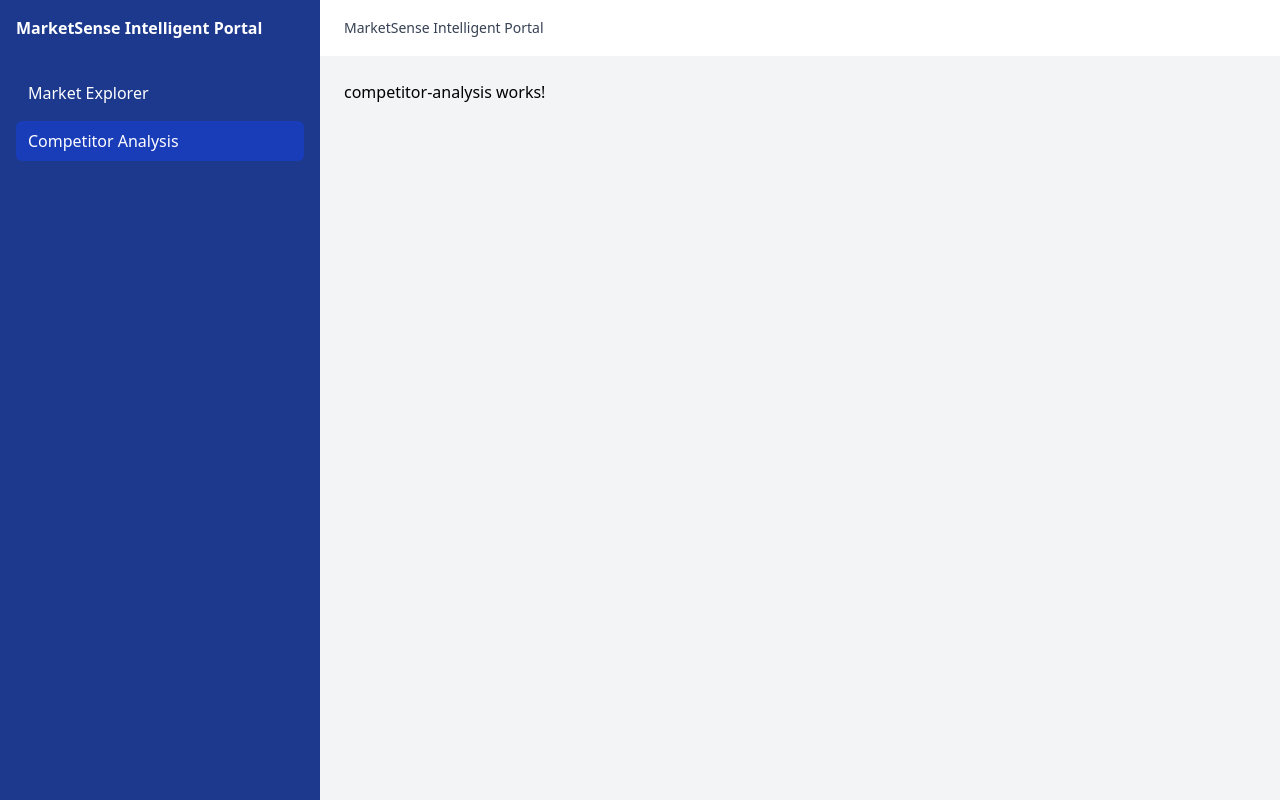
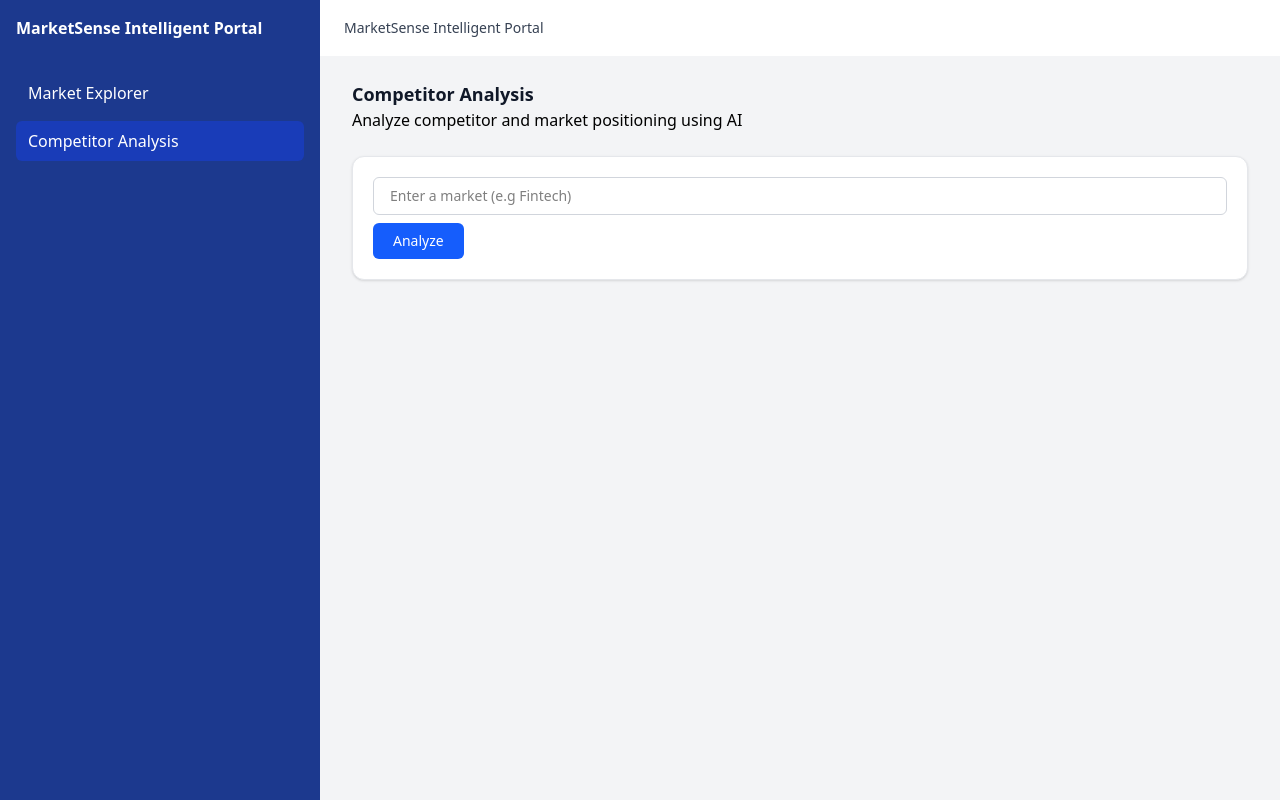
Before and after one commit to samndambuki/market-sense-portal, an Angular app: page /competitor-analysis in a window 1280 px wide. Built offline with nearby package versions, Linux system fonts and the light colour scheme.

Commit message:
consumed competitor analysis endpoint

```diff
--- a/src/app/core/config/api-endpoints.ts
+++ b/src/app/core/config/api-endpoints.ts
@@ -10,4 +10,5 @@ export const API_ENDPOINTS = {
   countryAnalysis: `${environment.ai.baseUrl}${environment.ai.countryAnalysis}`,
   strategyEvaluation: `${environment.ai.baseUrl}${environment.ai.strategyEvaluation}`,
   recommendations: `${environment.ai.baseUrl}${environment.ai.recommendations}`,
+  competitoranalysis: `${environment.ai.baseUrl}${environment.ai.competitoranalysis}`,
 };
--- a/src/app/features/competitor-analysis/pages/competitor-analysis/competitor-analysis.component.html
+++ b/src/app/features/competitor-analysis/pages/competitor-analysis/competitor-analysis.component.html
@@ -1 +1,55 @@
-<p>competitor-analysis works!</p>
+<div class="max-w-4xl mx-auto">
+  <!-- header  -->
+  <div class="mb-6">
+    <h1 class="text-lg font-semibold text-gray-900">Competitor Analysis</h1>
+    <p>Analyze competitor and market positioning using AI</p>
+  </div>
+
+  <!-- input card  -->
+  <div class="bg-white shadow-sm border border-gray-200 rounded-xl p-5 mb-6">
+    <div class="flex flex-col sm:flex-row gap-3">
+      <!-- input  -->
+      <input
+        type="text"
+        placeholder="Enter a market (e.g Fintech)"
+        [(ngModel)]="market"
+        class="flex-1 border border-gray-300 rounded-md px-4 py-2 text-sm focus:outline-none focus:ring-2 focus:ring-blue-500"
+      />
+    </div>
+    <button
+      [disabled]="loading"
+      (click)="analyze()"
+      class="bg-blue-600 hover:blue-700 text-white text-sm font-medium px-5 py-2 rounded-md transition disabled:opacity-50 mt-2"
+    >
+      Analyze
+    </button>
+  </div>
+  <!-- loading  -->
+  <div
+    *ngIf="loading"
+    class="bg-white border border-gray-200 rounded-xl p-5 animate-pulse"
+  >
+    <div class="h-4 bg-gray-200 rounded w-1/3 mb-4"></div>
+    <div class="h-3 bg-gray-200 rounded mb-2"></div>
+    <div class="h-3 bg-gray-200 rounded mb-2"></div>
+    <div class="h-3 bg-gray-200 rounded w-5/6"></div>
+  </div>
+
+  <!-- result  -->
+  <div
+    *ngIf="analysis && !loading"
+    class="bg-white shadow-sm border border-gray-200 rounded-xl p-6"
+  >
+    <div class="flex items-center justify-between mb-4">
+      <h3 class="text-lg font-semibold text-gray-800">
+        AI Competitor Insights
+      </h3>
+    </div>
+    <span class="text-xs bg-blue-100 text-blue-700 px-2 py-1 rounded-full"
+      >AI generated</span
+    >
+    <div class="text-sm text-gray-600 leading-relaxed whitespace-pre-line mt-4">
+      {{ analysis }}
+    </div>
+  </div>
+</div>
--- a/src/app/features/competitor-analysis/pages/competitor-analysis/competitor-analysis.component.ts
+++ b/src/app/features/competitor-analysis/pages/competitor-analysis/competitor-analysis.component.ts
@@ -1,11 +1,32 @@
+import { HttpClient } from '@angular/common/http';
 import { Component } from '@angular/core';
+import { API_ENDPOINTS } from '../../../../core/config/api-endpoints';
+import { CommonModule } from '@angular/common';
+import { FormsModule } from '@angular/forms';
 
 @Component({
   selector: 'app-competitor-analysis',
-  imports: [],
+  imports: [CommonModule, FormsModule],
   templateUrl: './competitor-analysis.component.html',
-  styleUrl: './competitor-analysis.component.scss'
+  styleUrl: './competitor-analysis.component.scss',
 })
 export class CompetitorAnalysisComponent {
+  market: string = '';
+  analysis: string = '';
+  loading: boolean = false;
 
+  constructor(private http: HttpClient) {}
+
+  analyze() {
+    this.loading = true;
+    this.http
+      .post<any>(API_ENDPOINTS.competitoranalysis, {
+        market: this.market,
+      })
+      .subscribe((res) => {
+        this.analysis = res.analysis;
+        this.loading = false;
+        this.market = '';
+      });
+  }
 }
--- a/src/environments/environment.ts
+++ b/src/environments/environment.ts
@@ -12,5 +12,6 @@ export const environment = {
     countryAnalysis: '/ai/country-analysis',
     strategyEvaluation: '/ai/strategy-evaluation',
     recommendations: '/ai/recommendations',
+    competitoranalysis: '/ai/competitor-analysis',
   },
 };
```
